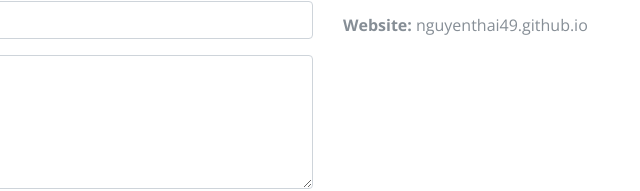
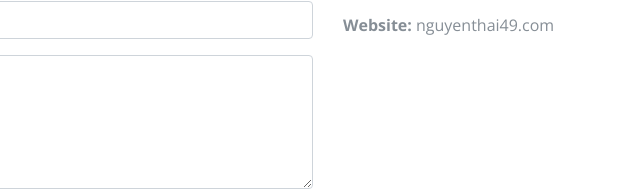
Before and after one commit to ThaiNguyen49/thainguyen49.github.io, a plain HTML site: page index.html in a window 1280 px wide. Shown: the part 4732-4923 px from the top of the page, 448-1088 px from the left. Drawn offline with nearby package versions, Linux system fonts and the light colour scheme; some icons are missing; a web font is replaced by a local one.

Commit message:
Update index.html
Signed-off-by: ThaiNguyen49 <aphonghaha32@gmail.com>

```diff
--- a/index.html
+++ b/index.html
@@ -443,7 +443,7 @@ License URL: https://creativecommons.org/licenses/by/4.0/
                             <p><strong>Địa chỉ:</strong> FPT Quận 7, TP.HCM</p>
                             <p><strong>Điện thoại:</strong> 0364 463 206</p>
                             <p><strong>Email:</strong> info@thainguyen49.com</p>
-                            <p><strong>Website:</strong> nguyenthai49.github.io</p>
+                            <p><strong>Website:</strong> nguyenthai49.com</p>
                             <div class="social-icons mt-3">
                                 <a href="#"><i class="fab fa-facebook-f"></i></a>
                                 <a href="#"><i class="fab fa-linkedin-in"></i></a>
```
